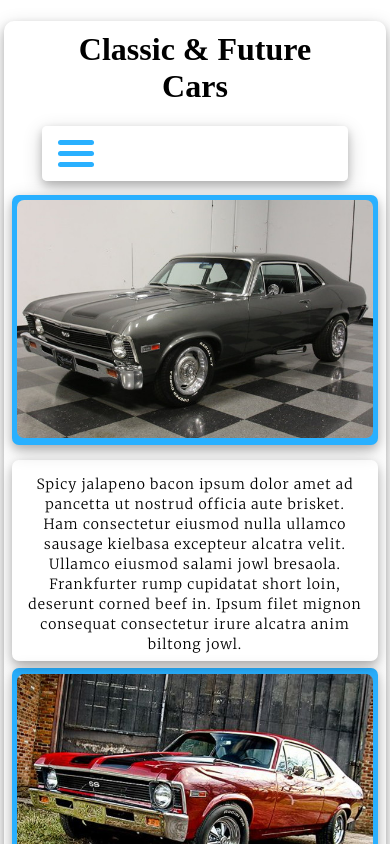
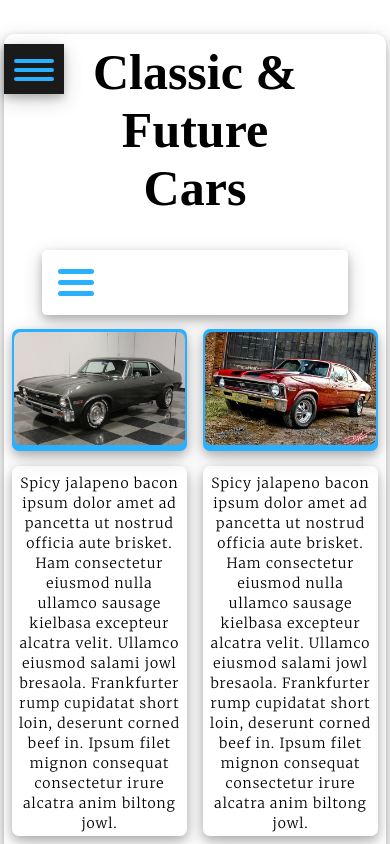
Before and after one commit to lBladeRunnerl/sassPage3, a plain HTML site: page index.html in a window 390 px wide. Shown: the top 844 px of the page. Drawn offline with nearby package versions, Linux system fonts and the light colour scheme.

Commit message:
side menu

```diff
--- a/SCSS/main.scss
+++ b/SCSS/main.scss
@@ -1,5 +1,5 @@
 @import 'colors';
-
+@import 'mixins';
 body{
 	background-color: white;
 	background-size: cover;
@@ -17,7 +17,78 @@ body{
 	margin: 1%;
 	box-shadow: $paperShadow;
 	border-radius: 10px;
-}
+	#parentBlock {
+		position: fixed;
+		background-color: $grey1;
+		float: left;
+		height: 50px;
+		width: 60px;
+		margin: 10px 0;
+		transition: height 1s;
+		box-shadow: $paperShadow;
+		cursor: pointer;
+		z-index: 1;
+
+		#childBlock {
+			margin: 15px 0px;
+			#plank1 {
+				@include plank;
+
+			}
+
+			#plank2 {
+				@include plank;
+			}
+
+			#plank3 {
+				@include plank;
+			}
+		}
+
+		&:hover > #childBlock > #plank1 {
+			width:  20px;
+
+		}
+
+		&:hover > #childBlock > #plank2 {
+			width:  35px;
+		}
+
+		&:hover > #childBlock > #plank3 {
+			width:  30px;
+		}
+
+		.sideIcons {
+
+			a {
+				transition: opacity 0.5s;
+				opacity: 0;
+				img {
+					margin: 5px 0;
+					transform: scale(0.7, 0.7);
+
+					&:hover {
+						transform: scale(0.7, 0.7)
+					}
+				}
+			}
+		}
+
+	}
+
+	#parentBlock:active {
+		@include sideIcons;
+
+
+	}
+
+	#parentBlock.active {
+		@include sideIcons;
+
+	}
+
+
+
 
 header {
 	color: $black;
@@ -28,7 +99,7 @@ header {
 		width: 100%;
 		padding-top: 3%;
 		text-align: center;
-
+		font-size: 50px;
 	}
 
 }
@@ -88,9 +159,7 @@ header {
 
 			}
 
-			&:hover {
-				transform: rotate(10deg);
-			}
+
 		}
 
 		.text {
@@ -101,7 +170,7 @@ header {
 			position: relative;
 			top: 15px;
 			width: 100%;
-			color: black;
+			color: $black;
 			text-align: center;
 			padding: 2% 2% 0 2%;
 			box-sizing: border-box;
@@ -127,7 +196,7 @@ header {
 
 	}
 
-
+ }
 }
 
 @import 'media';
--- a/SCSS/media.scss
+++ b/SCSS/media.scss
@@ -28,10 +28,7 @@
 	.container {
 		display: block;
 		width: auto;
-		.container1 {
 
-
-		}
 	}
 
 
--- /dev/null
+++ b/SCSS/mixins.scss
@@ -0,0 +1,31 @@
+ @mixin plank {
+	width: 40px;
+	height: 4px;
+	margin: 5px 10px;
+
+	background-color: $blue;
+	border-radius: 5px;
+
+	transition: width 1s;
+}
+
+@mixin sideIcons {
+	height: 150px;
+		.sideIcons {
+
+			a {
+
+				opacity: 1;
+					img {
+						margin: 5px 0;
+						transform: scale(0.7, 0.7);
+						transition: scale 0.5s;
+						&:hover {
+							transform: scale(1, 1)
+						}
+					}
+
+
+			}
+		}
+}
--- a/SCSS/navbar.scss
+++ b/SCSS/navbar.scss
@@ -15,7 +15,7 @@ nav {
 		width: auto;
 		margin: 0 ;
 		padding: 5px;
-		transition: max-height 0.5s;
+		transition: max-height 1s;
 		text-align: center;
 		overflow: hidden;
 
--- a/index.html
+++ b/index.html
@@ -19,6 +19,19 @@
 </head>
 <body>
   <div class="wrapper">
+
+  	<div id="parentBlock">
+  		<div id="childBlock">
+  			<div id="plank1"></div>
+  			<div id="plank2"></div>
+  			<div id="plank3"></div>
+  		</div>
+  		<div class="sideIcons">
+  		<a href=""><img src="images/chevyLogo.png"></a>
+  		<a href=""><img src="images/jagLogo.png"></a>
+  		</div>
+  	</div>
+
 	<header>
 		<h1>Classic & Future <br> Cars</h1>
 	</header>
@@ -106,7 +119,11 @@
 	});
 </script>
 
-
+<script>
+	jQuery('#parentBlock').click(function(){
+   jQuery(this).toggleClass('active');
+});
+</script>
 
 </body>
 </html>
```
Also changed, not shown: CSS/main.css, images/astonLogo.png (added), images/chevyLogo.png (added), images/jagLogo.png (added), 1 other file.
